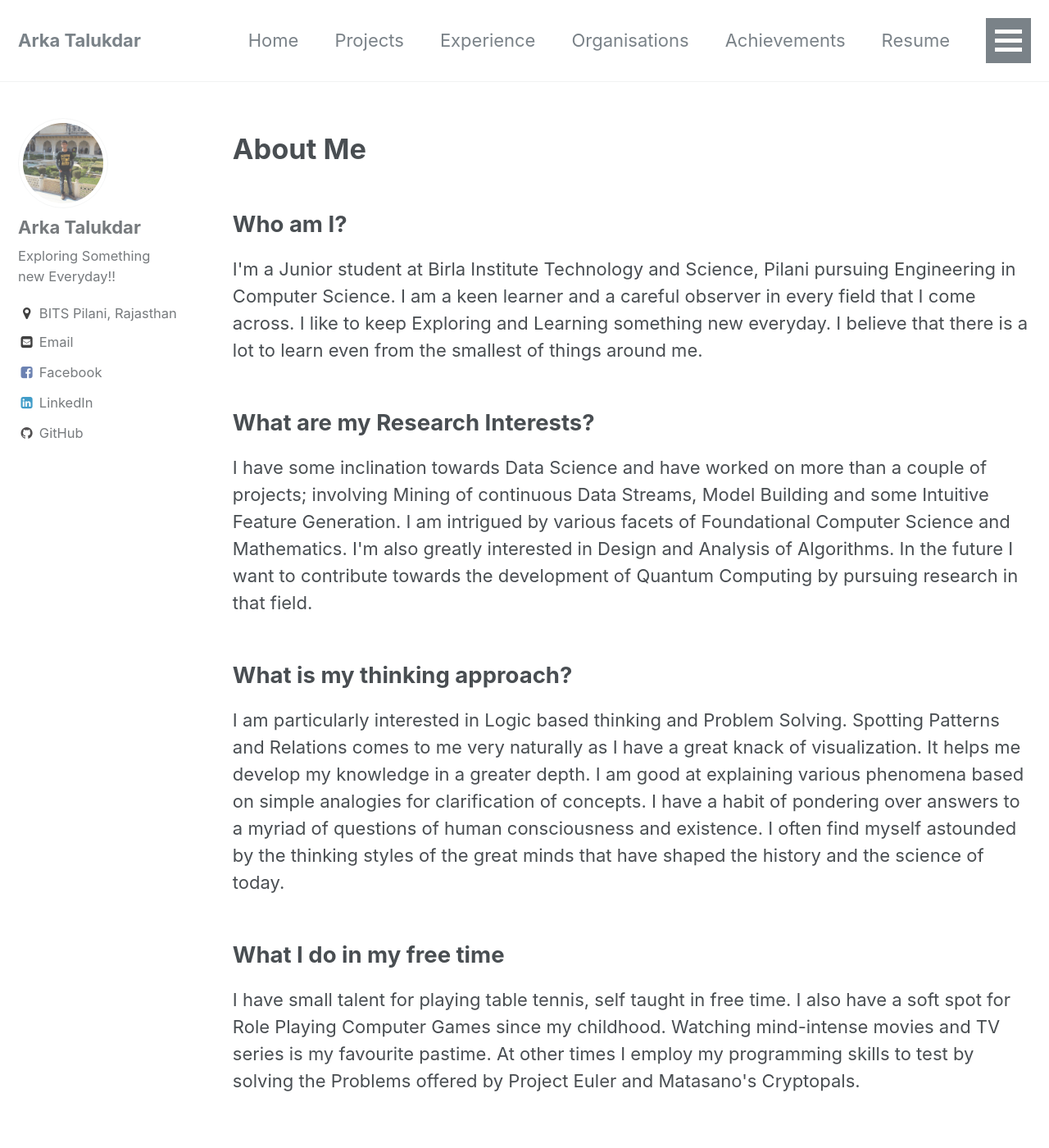
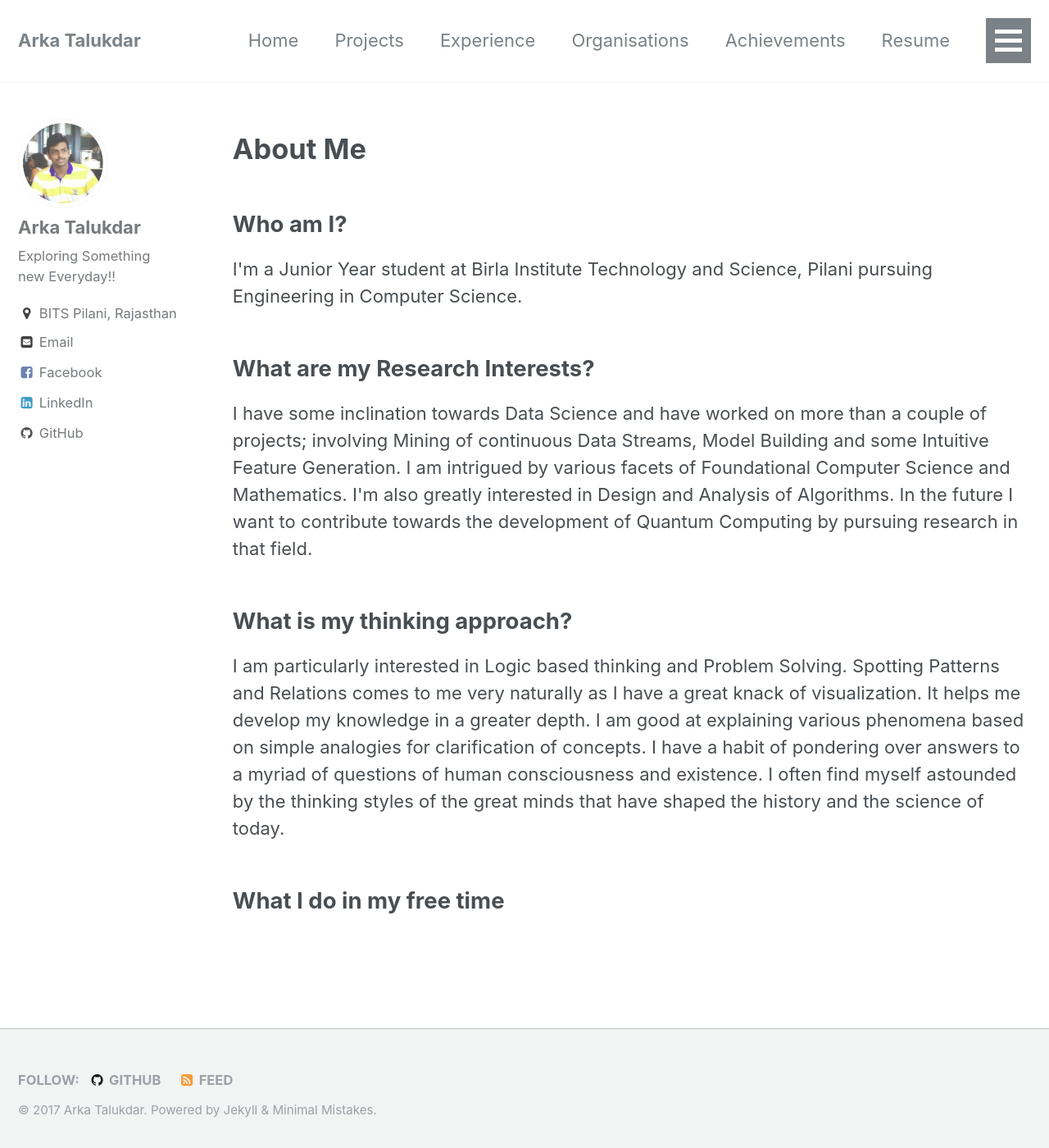
Before and after one commit to artalukd/atalukdar.github.io, a Jekyll site: the page built from index.html, in a window 1280 px wide and 1400 px high. Shown: the whole window at 82% size. Built offline with Jekyll 4.4.1, drawn with Linux system fonts in a browser that asks for light colours; the list of posts is cut into pages by our own code.

Commit message:
sm changes

```diff
--- a/_data/navigation.yml
+++ b/_data/navigation.yml
@@ -11,7 +11,7 @@ main:
   - title: "Achievements"
     url: /Achievements
   - title: "Resume"
-    url: /Resume.pdf
+    url: https://docs.google.com/document/d/e/2PACX-1vQGXU1zgCpP9p-UdV53Lc94CekJnSdVCjQBsueLeCSQZFDySEL0KLUHmuMWWzeB2uzpK4oq7RiQsR-t/pub
   - title: "Miscellaneous"
     url: /Miscellaneous
   # - title: "About"
--- a/index.html
+++ b/index.html
@@ -6,7 +6,7 @@ author_profile: true
 <h1> About Me </h1>
 
 <h2>Who am I?</h2>
-        <p>I'm a Junior student at Birla Institute Technology and Science, Pilani pursuing Engineering in Computer Science. I am a keen learner and a careful observer in every field that I come across. I like to keep Exploring and Learning something new everyday. I believe that there is a lot to learn even from the smallest of things around me.</p>
+        <p>I'm a Junior Year student at Birla Institute Technology and Science, Pilani pursuing Engineering in Computer Science. </p>
 
 <h2>What are my Research Interests?</h2>
 		<p>I have some inclination towards Data Science and have worked on more than a couple of projects; involving Mining of continuous Data Streams, Model Building and some Intuitive Feature Generation. I am intrigued by various facets of Foundational Computer Science and Mathematics. I'm also greatly interested in Design and Analysis of Algorithms. In the future I want to contribute towards the development of Quantum Computing by pursuing research in that field.</p>
@@ -15,4 +15,4 @@ author_profile: true
         <p>I am particularly interested in Logic based thinking and Problem Solving. Spotting Patterns and Relations comes to me very naturally as I have a great knack of visualization. It helps me develop my knowledge in a greater depth. I am good at explaining various phenomena based on simple analogies for clarification of concepts. I have a habit of pondering over answers to a myriad of questions of human consciousness and existence. I often find myself astounded by the thinking styles of the great minds that have shaped the history and the science of today.</p>
 
 <h2>What I do in my free time</h2>
-        <p>I have small talent for playing table tennis, self taught in free time. I also have a soft spot for Role Playing Computer Games since my childhood. Watching mind-intense movies and TV series is my favourite pastime. At other times I employ my programming skills to test by solving the Problems offered by Project Euler and Matasano's Cryptopals.</p>
+        <p></p>
```
Also changed, not shown: images/BSE_logo.jpg (deleted), images/faps.jpg (added), images/me.jpg.
